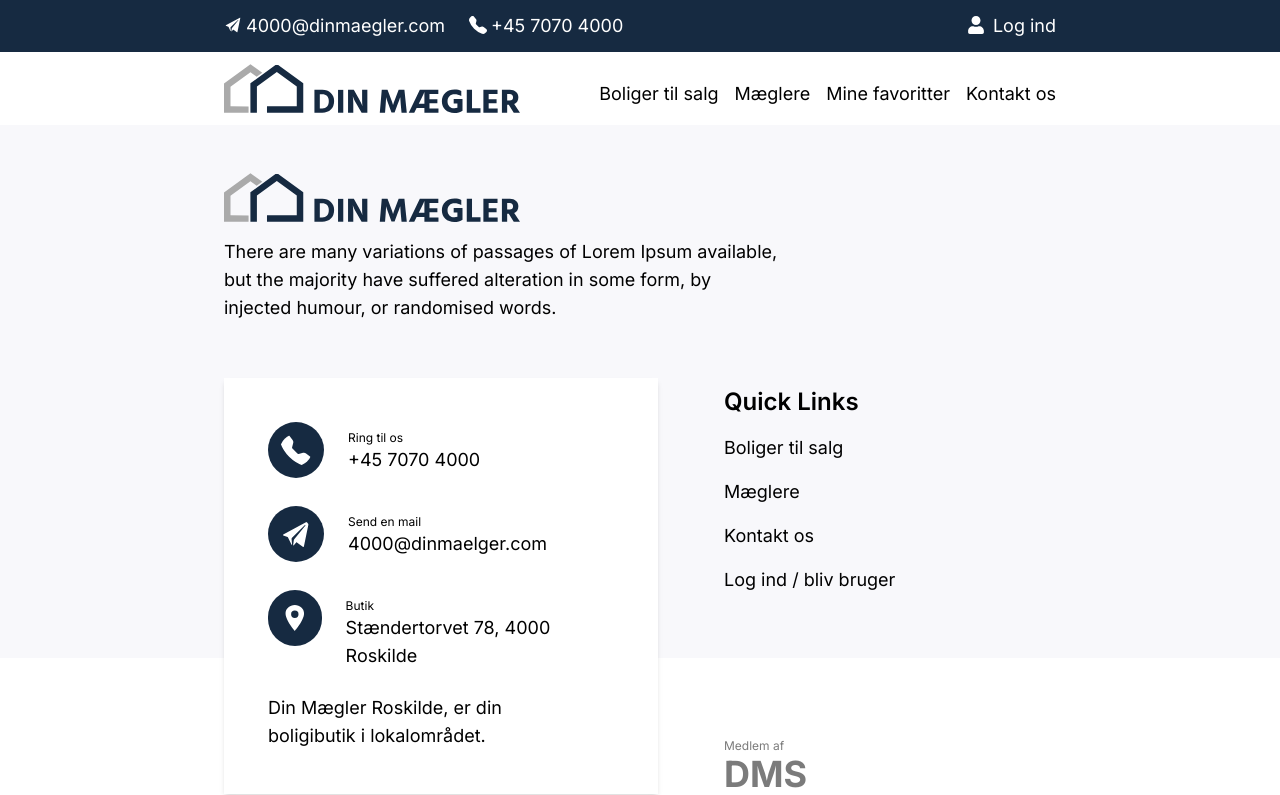
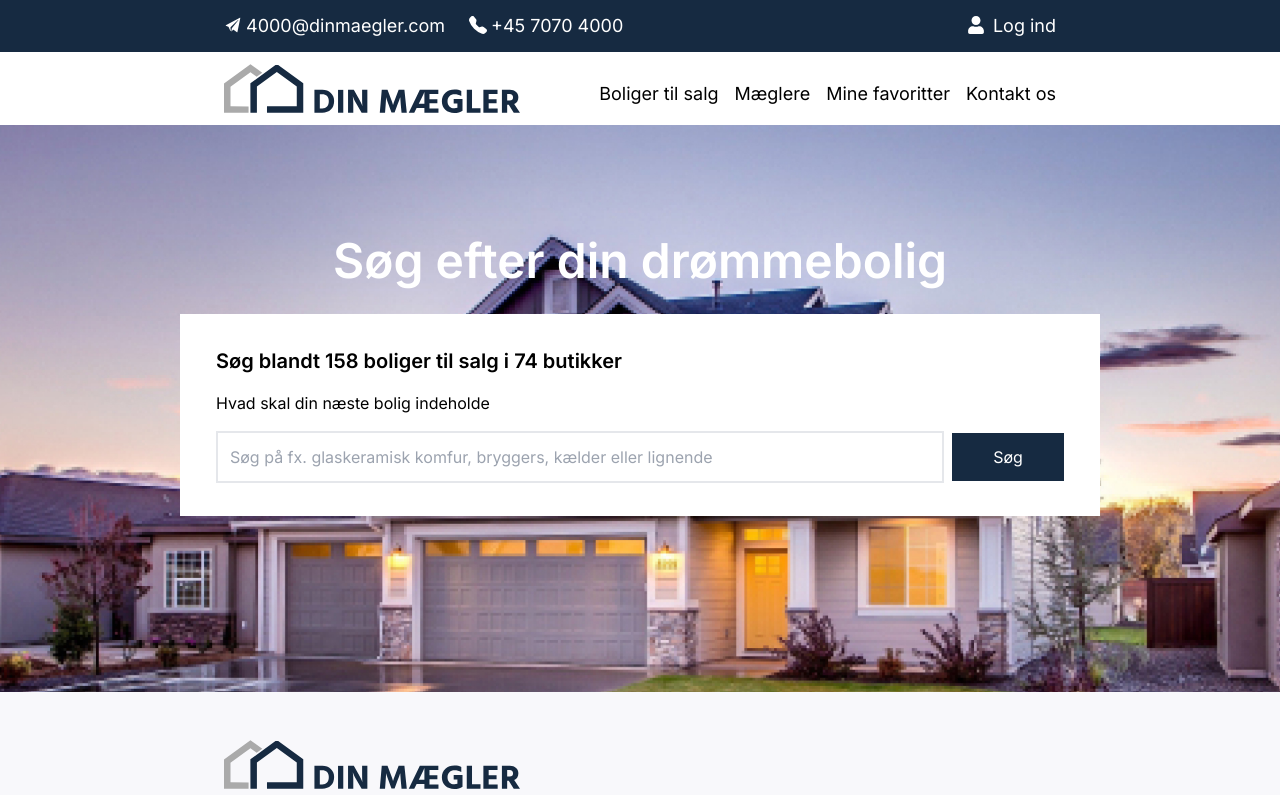
Before and after one commit to rts-cmk-wu08/praktik2-StephanieSommer, a Next.js app: page / in a window 1280 px wide. Shown: the top 795 px of the page. Built offline with nearby package versions, Linux system fonts and the light colour scheme.

Commit message:
Indsat hero med indhold

```diff
--- a/app/page.js
+++ b/app/page.js
@@ -1,7 +1,35 @@
+import Image from "next/image";
+import hero from "/public/hero.jpg";
 
 export default function Home() {
   return (
     <main>
+      <section className="flex justify-center relative">
+        <Image src={hero} />
+        <h2 className="absolute inset-28 text-center font-semibold text-5xl text-white">
+          Søg efter din drømmebolig
+        </h2>
+        <div className="absolute top-1/3 bg-white w-[920px] h-[202px] flex flex-col justify-center gap-4 pl-9">
+          <p className="text-xl font-semibold">
+            Søg blandt 158 boliger til salg i 74 butikker
+          </p>
+          <p>Hvad skal din næste bolig indeholde</p>
+          <form action="">
+            <input
+              className="border-2 w-[728px] p-3 mr-2"
+              type="search"
+              name="search"
+              id="search"
+              placeholder="Søg på fx. glaskeramisk komfur, bryggers, kælder eller lignende"
+            />
+            <input
+              className="bg-blue text-white w-28 h-12"
+              type="button"
+              value="Søg"
+            />
+          </form>
+        </div>
+      </section>
     </main>
-  )
+  );
 }
--- a/components/Footer.js
+++ b/components/Footer.js
@@ -6,7 +6,7 @@ import Navigation from "./Navigation";
 
 const Footer = () => {
   return (
-    <footer className="py-12 bg-grey text-lg relative">
+    <footer className="pt-12 bg-grey text-lg relative">
       <div className="px-56">
         <Logo />
         <p className="w-2/3 pt-4">
```
Also changed, not shown: public/hero.jpg (added).
